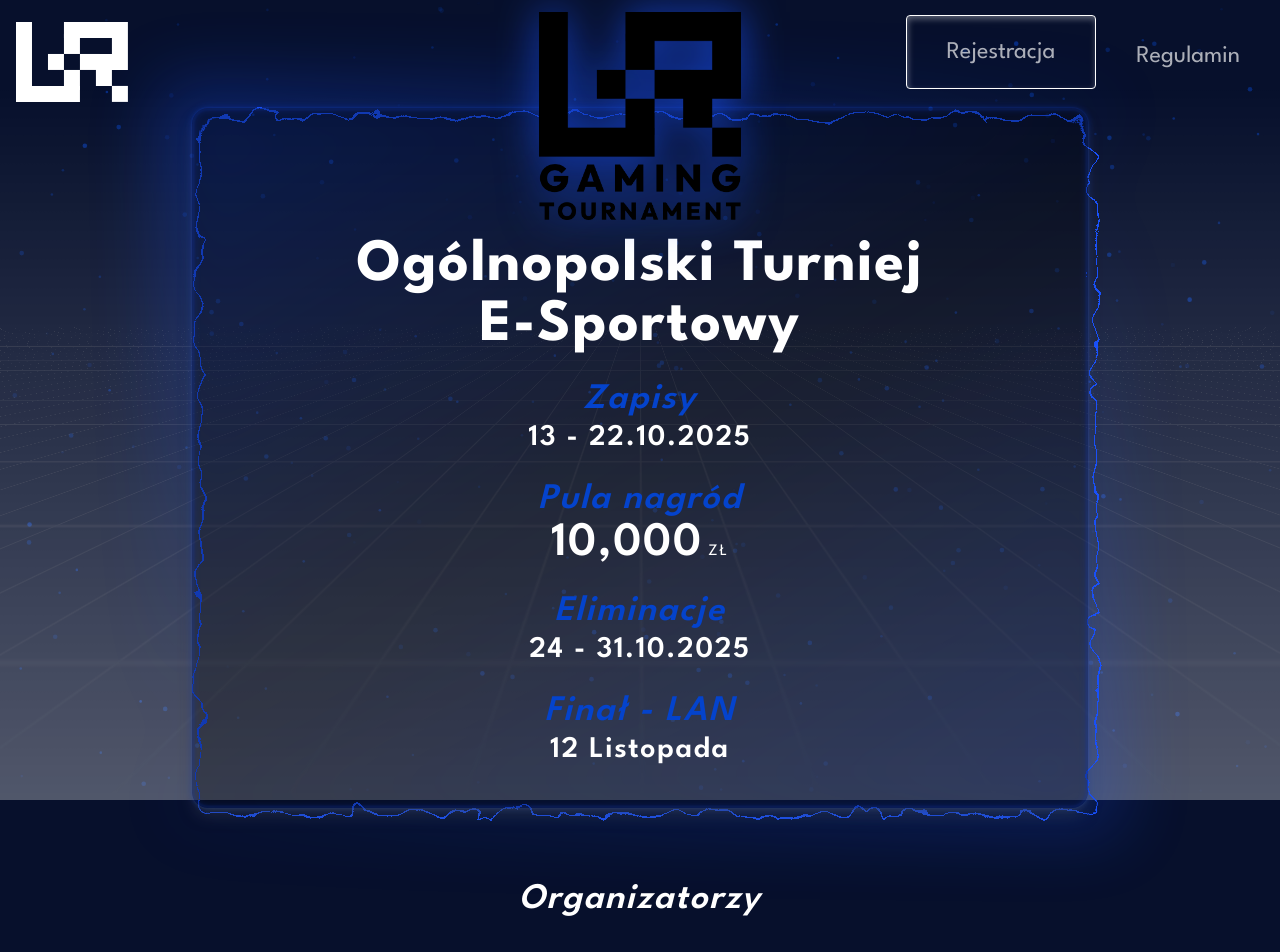
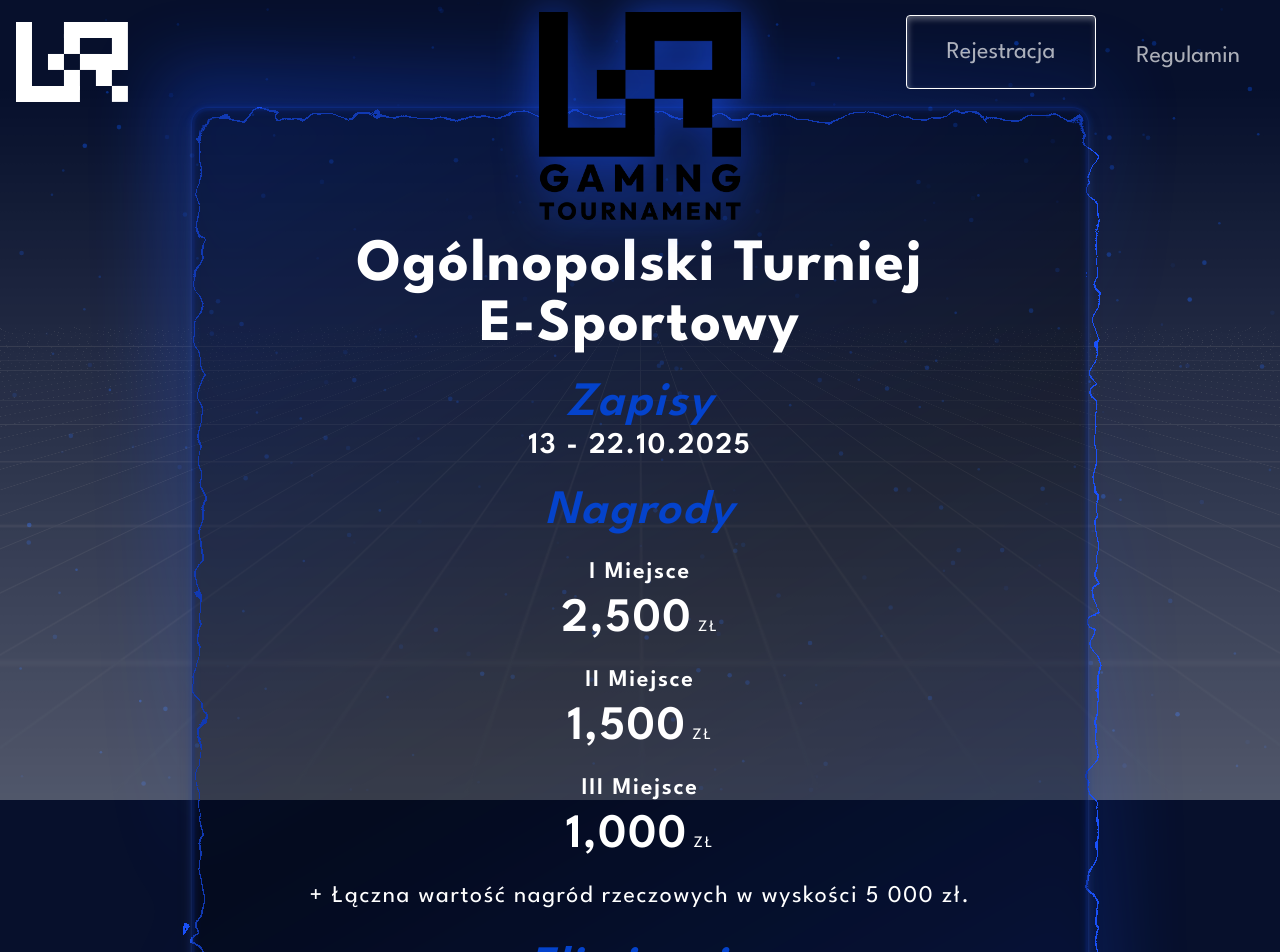
Before and after one commit to Poudretteite/UR-game-tournament, a React (Vite) app: page / in a window 1280 px wide. Shown: the top 952 px of the page. Built offline with nearby package versions, Linux system fonts and the light colour scheme; what bad-words would draw is missing.

Commit message:
fix: update prize section titles and values in Home component

```diff
--- a/src/routes/Home.jsx
+++ b/src/routes/Home.jsx
@@ -4,7 +4,7 @@ import Sponsors from '../components/Sponsors';
 import ElectricBorder from '../components/ui/shadcn-io/electricBorder/electric-border';
 import CountUp from '../components/ui/shadcn-io/countUp/count-up';
 
-const h2 = "text-4xl font-semibold text-[#0443cc] italic";
+const h2 = "text-5xl font-semibold text-[#0443cc] italic";
 const h3 = "text-3xl font-semibold";
 
 const Home = () => {
@@ -27,15 +27,35 @@ const Home = () => {
                         <h3 className={h3}>13 - 22.10.2025</h3>
                     </section>
                     <section>
-                        <h2 className={h2}>Pula nagród</h2>
+                        <h2 className={h2}>Nagrody</h2>
+                        <h3 className="text-2xl font-semibold pb-2 pt-5">I Miejsce</h3>
                         <CountUp
                             from={0}
-                            to={10000}
+                            to={2500}
                             separator=","
                             direction="up"
-                            duration={0.08}
-                            className="count-up-text text-5xl font-semibold"
+                            duration={0.02}
+                            className="text-5xl font-semibold"
                         />&nbsp;ZŁ
+                        <h3 className="text-2xl font-semibold pb-2 pt-5">II Miejsce</h3>
+                        <CountUp
+                            from={0}
+                            to={1500}
+                            separator=","
+                            direction="up"
+                            duration={0.02}
+                            className="text-5xl font-semibold"
+                        />&nbsp;ZŁ
+                        <h3 className="text-2xl font-semibold pb-2 pt-5">III Miejsce</h3>
+                        <CountUp
+                            from={0}
+                            to={1000}
+                            separator=","
+                            direction="up"
+                            duration={0.02}
+                            className="text-5xl font-semibold"
+                        />&nbsp;ZŁ
+                        <h3 className="text-2xl pb-2 pt-5">+ Łączna wartość nagród rzeczowych w wyskości 5 000 zł.</h3>
                     </section>
                     <section>
                         <h2 className={h2}>Eliminacje</h2>
```
